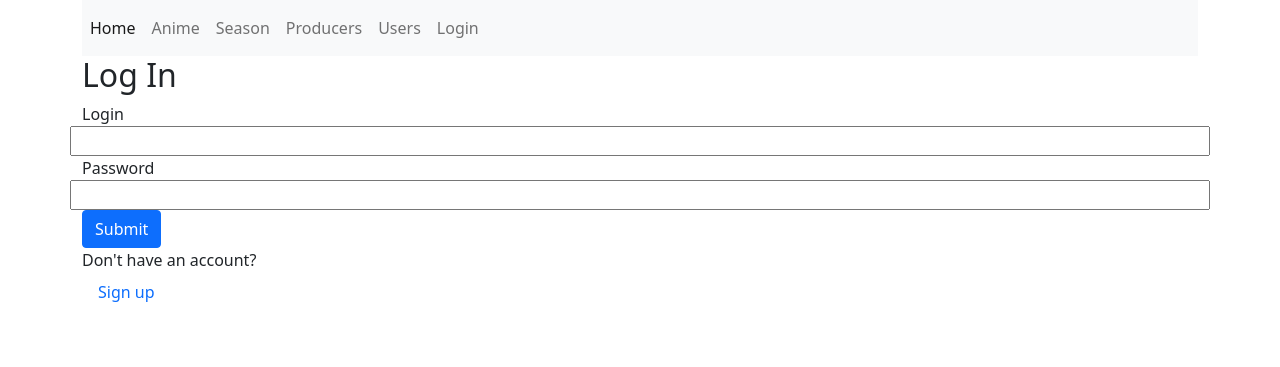
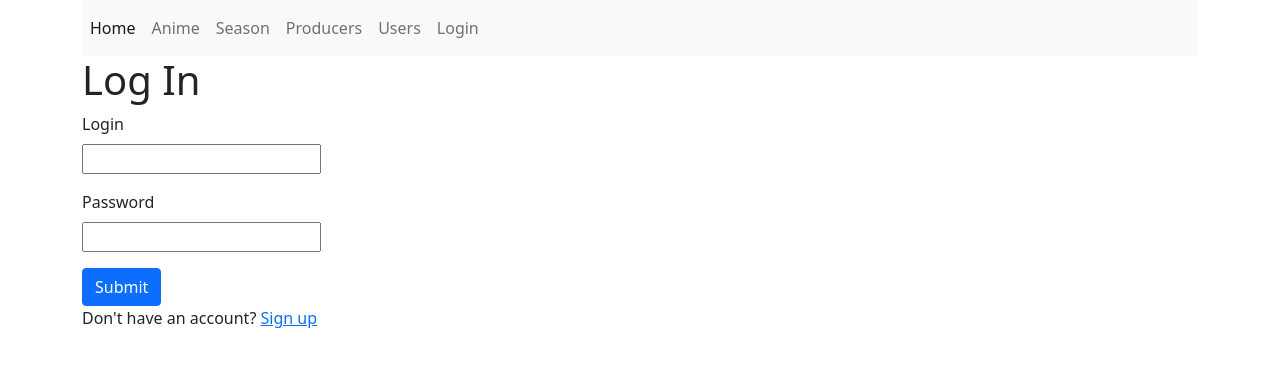
Before and after one commit to nLightRU/anibase, a Flask app: page /login in a window 1280 px wide. Shown: the top 367 px of the page. Run offline with Flask 3, Linux system fonts and the light colour scheme.

Commit message:
update login

```diff
--- a/anibase/templates/login.html
+++ b/anibase/templates/login.html
@@ -5,32 +5,32 @@
 {% block body %}
 {{ super() }}
 <div class="container">
+    <div class="col-sm-6">
         <div class="row">
-        <h2>Log In</h2>
+            <h1>Log In</h1>
         </div>
         <form method="POST" action="/login">
             {{login_form.csrf_token}}
             {% for field in login_form if field.name != 'csrf_token' %}
             <div class="row justify-content-md-center">
                 <div class="form-group">
-            <div class="row justify-content-md-center">
+                    <div class="mb-2">
                         {{field.label}}
                     </div>
-            <div class="row justify-content-md-center">
+                    <div class="mb-3">
                         {{field}}
                     </div>
-            <div class="row justify-content-md-center">
                     {%for error in field.errors%}
                         <p>{{error}}</p>
                     {%endfor%}
                 </div>
             </div>
-        </div>
             {%endfor%}
             <button type="submit" class="btn btn-primary">Submit</button>
             <div class="row">
-            <p>Don't have an account? <a class="nav-item nav-link" href="/signup">Sign up</a></p>
+                <p>Don't have an account? <a href="/signup">Sign up</a></p>
             </div>
         </form>
     </div>
+</div>
 {%endblock%}
```
Lines whose indentation alone changed are shown as unchanged.
